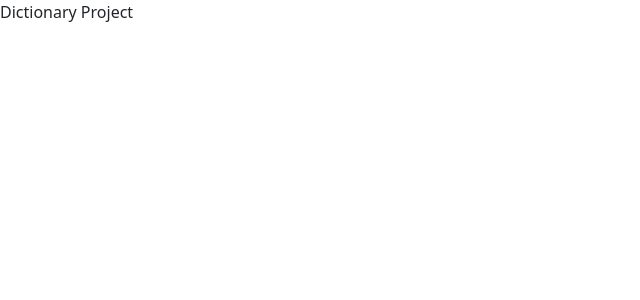
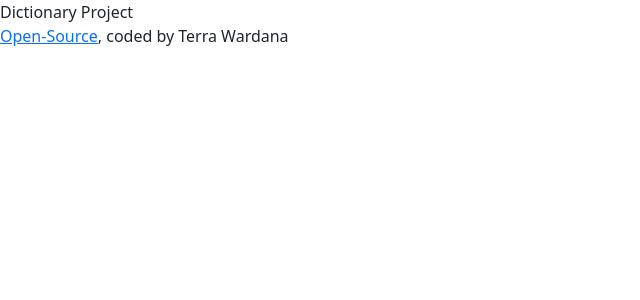
Before and after one commit to Rakta1/Dictionary-project, a React (Create React App) app: page / in a window 1280 px wide. Shown: the top 300 px of the page, without its empty margins (0-640 px from the left). Built offline with nearby package versions, Linux system fonts and the light colour scheme.

Commit message:
included github source

```diff
--- a/src/App.js
+++ b/src/App.js
@@ -1,5 +1,13 @@
 import "./App.css";
 
 export default function App() {
-	return <div className="App">Dictionary Project</div>;
+	return (
+		<div className="App">
+			Dictionary Project
+			<footer>
+				<a href="https://github.com/Rakta1/Dictionary-project">Open-Source</a>,
+				coded by Terra Wardana
+			</footer>
+		</div>
+	);
 }
```
